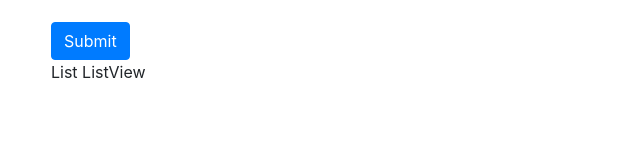
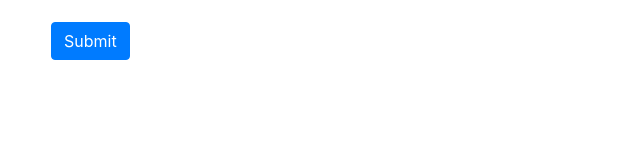
Before and after one commit to prasad-jaya/OmobioTest, a React (Create React App) app: page / in a window 1280 px wide. Shown: the part 142-292 px from the top of the page, without its empty margins (34-674 px from the left). Built offline with nearby package versions, Linux system fonts and the light colour scheme.

Commit message:
3nd commit

```diff
--- a/src/App.js
+++ b/src/App.js
@@ -4,7 +4,7 @@ import ListView from './component/listView'
 
 
 class App extends React.Component{
-  state={term:'', term2:'',  name:'', username:'',}
+  state={term:'', term2:'',  name:'', username:'', email:''}
 
   onInputChange = (event) =>{
 
@@ -31,11 +31,12 @@ class App extends React.Component{
 
     if(response.data.message === 'NoData'){
       alert("Invalid credentials.");
+    }else{
+
+    console.log(response.data);
+    this.setState({name:response.data.data[0].name, username:response.data.data[0].username, email:response.data.data[0].email});
+    console.log(this.state.email);
     }
-
-    //console.log(response.data.data[2].password);
-    //this.setState({term:event.target.value}
-    console.log(response.data);
 
   }
 
@@ -60,7 +61,10 @@ class App extends React.Component{
             <div><button type="submit" className="btn btn-primary">Submit</button></div>
           </form>
 
-          <ListView/>
+          <ListView userName={this.state.name}
+                    userEmail={this.state.email}
+                    username={this.state.username}
+                    />
 
       </div>
     )
--- a/src/component/listView.js
+++ b/src/component/listView.js
@@ -2,10 +2,15 @@ import React from 'react';
 
 class ListView extends React.Component{
 
+
     render(){
 
         return(
-            <div>List ListView</div>
+            <div>
+            <div>{this.props.userName}</div>
+            <div>{this.props.userEmail}</div>
+            <div>{this.props.username}</div>
+            </div>
         )
     }
 
```
